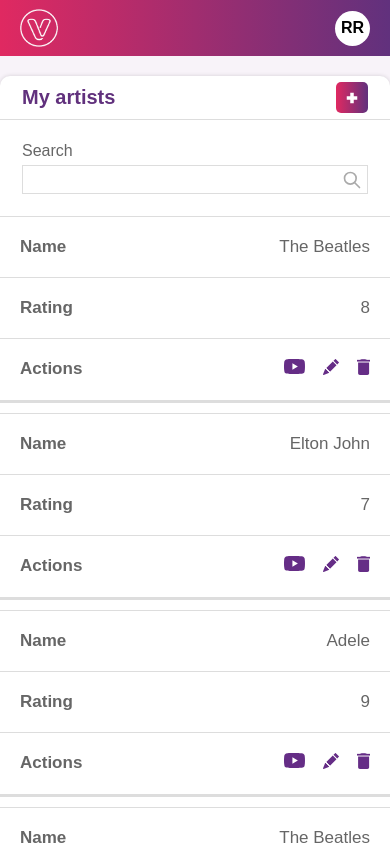
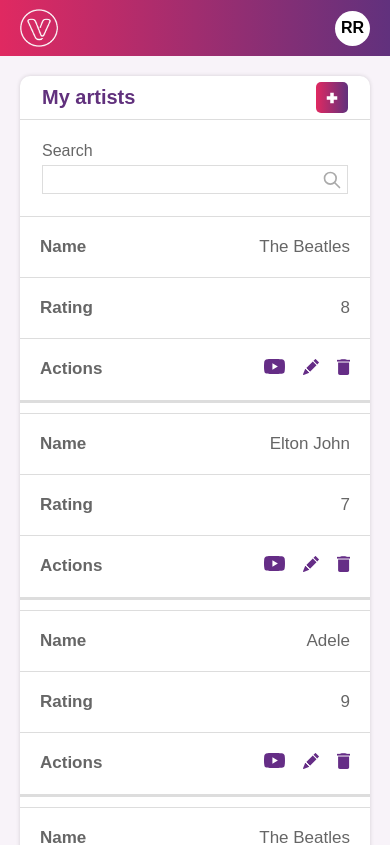
Before and after one commit to diegoptenorio/music-album-management-tool, a React (Create React App) app: page / in a window 390 px wide. Shown: the top 845 px of the page. Built offline with nearby package versions, Linux system fonts and the light colour scheme.

Commit message:
debt: Improve mobile layout margin

```diff
--- a/src/layout/layout.scss
+++ b/src/layout/layout.scss
@@ -37,7 +37,7 @@
         }
     }
 }
-@media (max-width: $xsmall) {
+@media (max-width: $medium) {
     .layout {
         > header {
             .container {
@@ -45,5 +45,9 @@
                 padding: 0 2rem;
             }
         }
+        > main {
+                width: auto;
+                padding: 2rem 2rem 0 2rem;
+        }
     }
 }
```
